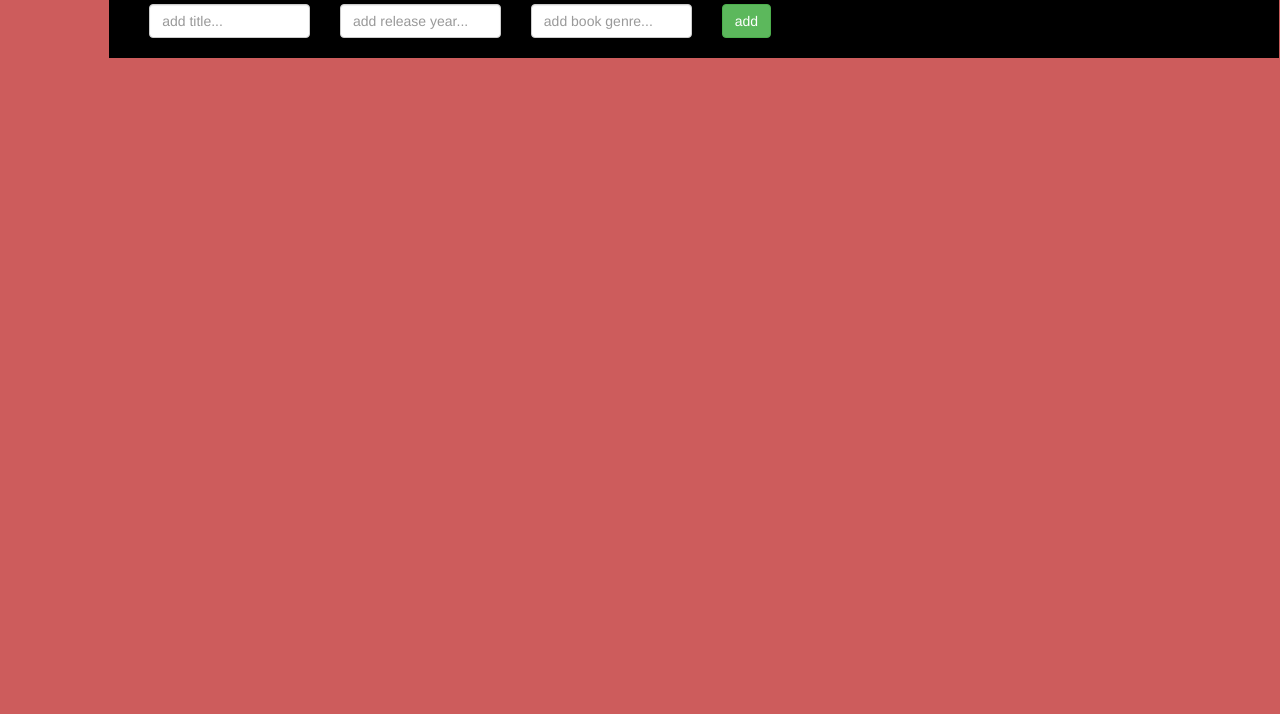
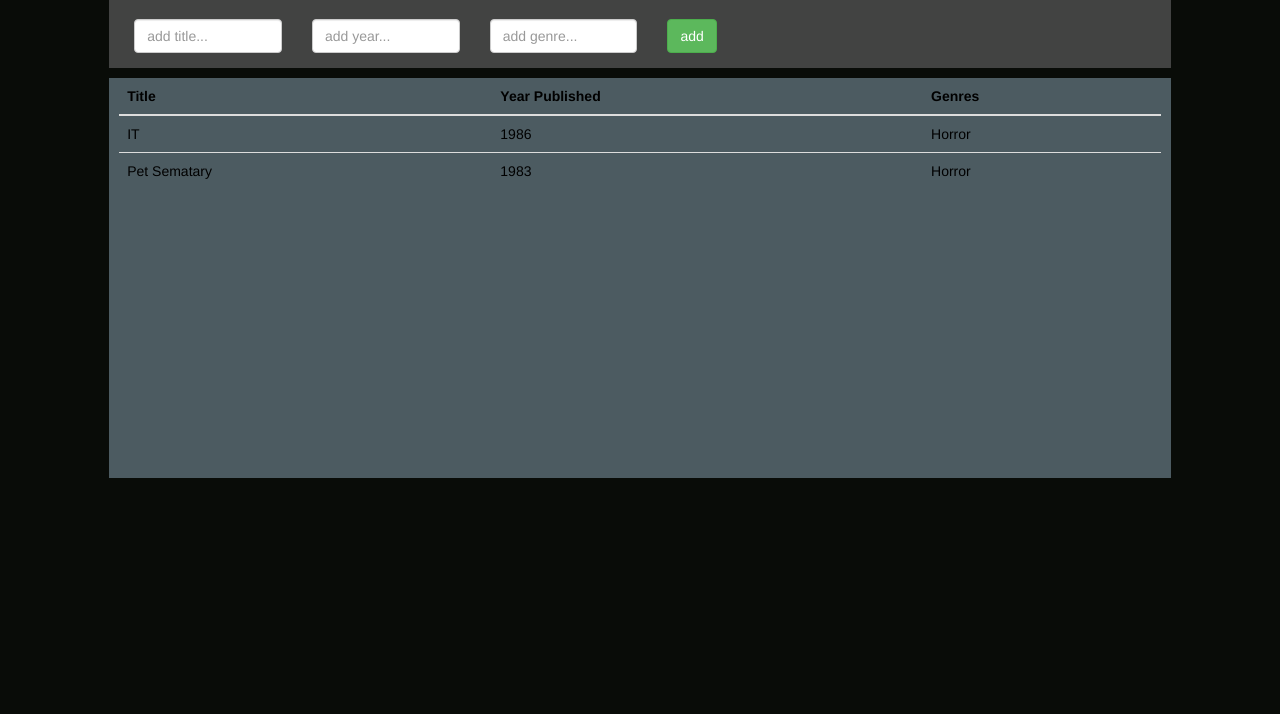
Before and after one commit to leandroFernandez94/randallflapp, a React app: page / in a window 1280 px wide. Shown: the part 86-800 px from the top of the page. Built offline with nearby package versions, Linux system fonts and the light colour scheme.

Commit message:
add main components

```diff
--- a/app/components/AddBook/AddBookComponent.js
+++ b/app/components/AddBook/AddBookComponent.js
@@ -10,23 +10,31 @@ export class AddBookComponent extends Component {
 
 	render() {
 		return (
-			<div className="container" style={addBooksStyle.container}>
+			<div style={addBooksStyle.container}>
 				<div className="row" style={addBooksStyle.row}>
-					<h1>Add a Book</h1>
+					<h1 style={addBooksStyle.header}>Add a Book</h1>
 				</div>
 				<div className="row" style={addBooksStyle.row}>
+					<form onSubmit={this.props.onAdd}>
+						<div className="form-group">
 							<div className="col-md-2">
-						<input type="text" name="book title" className="form-control" placeholder="add title..."></input>
+								<input type="text" name="bookTitle" value={this.props.bookTitle} onChange={this.props.onUpdateNew} className="form-control" placeholder="add title..." required></input>
 							</div>
+						</div>
+						<div className="form-group">
 							<div className="col-md-2">
-						<input type="text" name="book year" className="form-control" placeholder="add release year..."></input>
+								<input type="text" name="bookYear" value={this.props.bookYear} onChange={this.props.onUpdateNew} className="form-control" placeholder="add year..." required></input>
 							</div>
+						</div>
+						<div className="form-group">
 							<div className="col-md-2">
-						<input type="text" name="book genre" className="form-control" placeholder="add book genre..."></input>
+								<input type="text" name="bookGenre" value={this.props.bookGenre} onChange={this.props.onUpdateNew} className="form-control" placeholder="add genre..." required></input>
 							</div>
-					<div className="col-md-2">
-						<button type="submit" className="btn btn-success">add</button>
 						</div>
+						<div className="form-group col-md-2">
+							<button type="submit" className="btn btn-success" >add</button>
+						</div>
+					</form>
 				</div>
 			</div>
 		);
--- a/app/components/AddBook/style.js
+++ b/app/components/AddBook/style.js
@@ -3,8 +3,10 @@ module.exports = {
         'marginTop' : '10px',
         'marginLeft' : '10px'
     },
+    header: {
+        'color' : '#6b181e'
+    },
     container: {
-        'backgroundColor' : 'black',
-        'paddingBottom' : '20px'
+        'backgroundColor' : '#424342'
     }
 }
--- /dev/null
+++ b/app/components/BookList/BookListComponent.js
@@ -0,0 +1,42 @@
+import React, { Component } from 'react';
+var BookListStyle = require('./style')
+
+export class BookListComponent extends Component {
+	constructor(props) {
+		super(props);
+	}
+
+    TableData() {
+        return (
+            this.props.list.map(item =>
+                <tr key={item.title}>
+                    <td>{item.title}</td>
+                    <td>{item.year}</td>
+                    <td>{item.genre}</td>
+                </tr>
+            )
+        )
+    }
+
+
+    render(){
+        return(
+            <div style={BookListStyle.container}>
+                <div className="row" style={BookListStyle.row}>
+                    <table className="table table-hover" style={BookListStyle.table}>
+                        <thead>
+                            <tr>
+                                <th>Title</th>
+                                <th>Year Published</th>
+                                <th>Genres</th>
+                            </tr>
+                        </thead>
+                        <tbody>
+                            {this.TableData()}
+                        </tbody>
+                    </table>
+                </div>
+            </div>
+        )
+    }
+}
--- /dev/null
+++ b/app/components/BookList/style.js
@@ -0,0 +1,14 @@
+module.exports = {
+    row: {
+        'marginTop' : '10px',
+        'marginLeft' : '10px',
+        'marginRight' : '10px'
+    },
+    table: {
+        'color' : 'black'
+    },
+    container: {
+        'backgroundColor' : '#4C5B61',
+        'height' : '400px'
+    }
+}
--- a/app/containers/BooksListContainerComponent.js
+++ /dev/null
@@ -1,30 +0,0 @@
-import React, { Component } from 'react';
-import  {AddBookComponent}  from '../components/AddBook/AddBookComponent'
-
-export class BooksListContainerComponent extends Component {
-	constructor(props) {
-  		super(props);
-		this.state = {
-			bookName : '',
-			bookYear : '',
-			bookGenre : ''
-		};
-  		this.addBook = this.addBook.bind(this);
- 	};
-
-	 addBook(){
-		 this.localStorage.set('books')
-	 }
-
-	render() {
-		return (
-			<div className="row">
-				<div className="col-md-10 col-md-offset-1">
-					<AddBookComponent name = {this.state.bookName} bookYear={this.state.bookYear} bookGenre={this.state.bookGenre}>
-
-					</AddBookComponent>
-				</div>
-			</div>
-		);
-	}
-}
--- /dev/null
+++ b/app/containers/MainContainerComponent.js
@@ -0,0 +1,64 @@
+import React, { Component } from 'react';
+import  {AddBookComponent}  from '../components/AddBook/AddBookComponent'
+import {BookListComponent} from '../components/BookList/BookListComponent'
+import testBooks from '../utils/initBooks'
+import mainStyle from './mainStyle'
+
+
+export class MainContainerComponent extends Component {
+	constructor(props) {
+  		super(props);
+		this.state = {
+			books : testBooks,
+			bookTitle : '',
+			bookYear : '',
+			bookGenre : ''
+		};
+
+		this.updateNew = this.updateNew.bind(this);
+  		this.addBook = this.addBook.bind(this);
+ 	};
+
+	addBook(e){
+		e.preventDefault();
+		var newBook = {
+			title : this.state.bookTitle,
+			year : this.state.bookYear,
+			genre : this.state.bookGenre
+		}
+		this.state.books.push(newBook);
+		console.log(this.state.books);
+		this.setState({
+			bookTitle : '',
+			bookYear : '',
+			bookGenre : ''
+		})
+	}
+
+	updateNew(e){
+		let name = e.target.name;
+		let value = e.target.value;
+		this.setState({
+			[name] : value
+		});
+	}
+
+	render() {
+		return (
+				<div className="row" style={mainStyle.container}>
+					<div className="col-md-10 col-md-offset-1">
+						<AddBookComponent
+										bookTitle = {this.state.bookTitle}
+										bookYear={this.state.bookYear}
+										bookGenre={this.state.bookGenre}
+										onUpdateNew = {this.updateNew}
+										onAdd={this.addBook}>
+						</AddBookComponent>
+						<BookListComponent
+										list = {this.state.books}>
+						</BookListComponent>
+					</div>
+				</div>
+		);
+	}
+}
--- /dev/null
+++ b/app/containers/mainStyle.js
@@ -0,0 +1,6 @@
+export default {
+    container: {
+        'backgroundColor' : '#090C08',
+        'height' : '100vh'
+    }
+};
--- a/app/index.html
+++ b/app/index.html
@@ -6,7 +6,10 @@
 </head>
 <body style='background-color: indianred'>
 	<div id="app" />
-
+<script
+  src="https://code.jquery.com/jquery-3.1.1.min.js"
+  integrity="sha256-hVVnYaiADRTO2PzUGmuLJr8BLUSjGIZsDYGmIJLv2b8="
+  crossorigin="anonymous"></script>
 <script src="https://maxcdn.bootstrapcdn.com/bootstrap/3.3.7/js/bootstrap.min.js" integrity="sha384-Tc5IQib027qvyjSMfHjOMaLkfuWVxZxUPnCJA7l2mCWNIpG9mGCD8wGNIcPD7Txa" crossorigin="anonymous"></script>
 </body>
 </html>
--- a/app/index.js
+++ b/app/index.js
@@ -1,14 +1,14 @@
 import React, { Component } from 'react';
 import ReactDOM from 'react-dom';
 
-var BooksListContainerComponent = require('./containers/BooksListContainerComponent').BooksListContainerComponent;
+var MainContainerComponent = require('./containers/MainContainerComponent').MainContainerComponent;
 
 export class Index extends Component {
 
 	render() {
 		return (
 			<div>
-				<BooksListContainerComponent />
+				<MainContainerComponent />
 			</div>
 		);
 	}
--- /dev/null
+++ b/app/utils/initBooks.js
@@ -0,0 +1,15 @@
+var testBooks = [
+    {
+        title : 'IT',
+        year : '1986',
+        genre : 'Horror'
+    },
+    {
+        title : 'Pet Sematary',
+        year : '1983',
+        genre : 'Horror'
+    }
+]
+
+
+export default testBooks;
```
Lines whose indentation alone changed are shown as unchanged.
